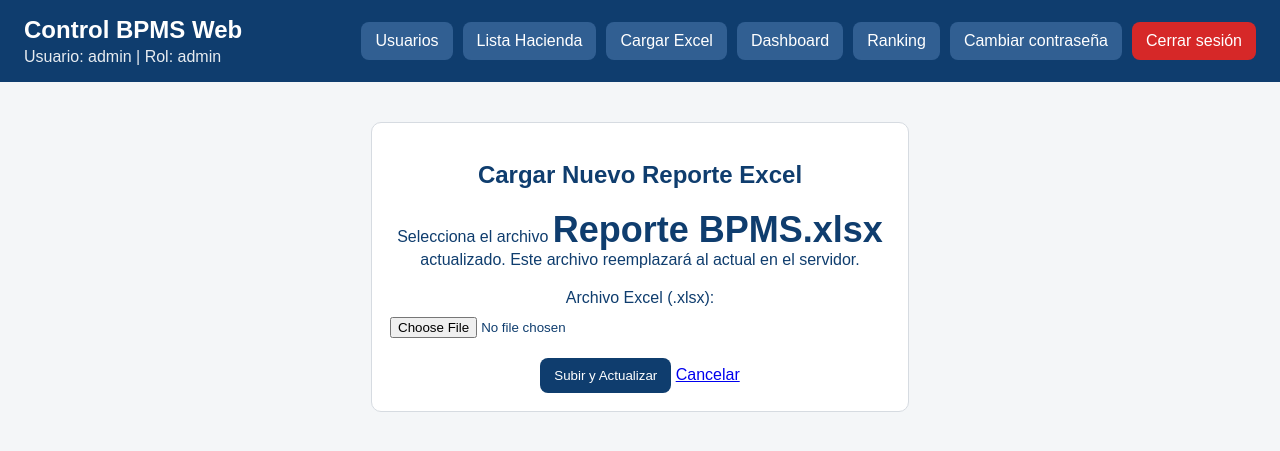
After one commit to aranjara/bpms-web-enterprise, a Flask app: page /admin/upload in a window 1280 px wide. The commit adds this page. Shown: the top 451 px of the page. Run offline with Flask 3, Linux system fonts and the light colour scheme; a user stored in the database is signed in; data comes from the database, SQL or seed files in the repository.

Commit message:
Added Excel upload feature for admins

```diff
--- a/app.py
+++ b/app.py
@@ -617,6 +617,25 @@ def admin_hacienda():
 
     return render_template("admin_hacienda.html", title="Lista Hacienda", user=user, staff=list_hacienda_staff(), edit_staff=edit_staff)
 
+@app.route("/admin/upload", methods=["GET","POST"])
+def admin_upload():
+    user = current_user()
+    if not user or user["role"] != "admin":
+        return redirect(url_for("login"))
+    if request.method == "POST":
+        file = request.files.get("report")
+        if file and file.filename.endswith(".xlsx"):
+            try:
+                file.save(REPORT_PATH)
+                flash("Archivo Excel actualizado correctamente.", "success")
+                return redirect(url_for("dashboard"))
+            except Exception as e:
+                log_error("admin_upload", e)
+                flash("Error al guardar el archivo.", "danger")
+        else:
+            flash("Por favor selecciona un archivo .xlsx válido.", "danger")
+    return render_template("upload.html", title="Cargar Excel", user=user)
+
 if __name__ == "__main__":
     init_db()
     app.run(host="0.0.0.0", port=5000, debug=False, use_reloader=False)
--- a/templates/base.html
+++ b/templates/base.html
@@ -1 +1 @@
-<!doctype html><html lang='es'><head><meta charset='utf-8'><title>{{ title or 'Control BPMS Web' }}</title><link rel='stylesheet' href='{{ url_for("static", filename="styles.css") }}'></head><body><header class='topbar'><div><h1>Control BPMS Web</h1><div class='sub'>Usuario: {{ user["username"] }} | Rol: {{ user["role"] }}</div></div><div class='nav-right'>{% if user["role"] == "admin" %}<a class='navbtn' href='{{ url_for("admin_users") }}'>Usuarios</a><a class='navbtn' href='{{ url_for("admin_hacienda") }}'>Lista Hacienda</a>{% endif %}<a class='navbtn' href='{{ url_for("dashboard") }}'>Dashboard</a><a class='navbtn' href='{{ url_for("ranking", funcionario=request.args.get("funcionario", "TODOS"), estado=request.args.get("estado", "TODOS"), buscar=request.args.get("buscar", "")) }}'>Ranking</a><a class='navbtn' href='{{ url_for("change_password") }}'>Cambiar contraseña</a><a class='logout' href='{{ url_for("logout") }}'>Cerrar sesión</a></div></header><main>{% with messages = get_flashed_messages(with_categories=true) %}{% for category, message in messages %}<div class='flash {{ category }} pageflash'>{{ message }}</div>{% endfor %}{% endwith %}{% block content %}{% endblock %}</main></body></html>
+<!doctype html><html lang='es'><head><meta charset='utf-8'><title>{{ title or 'Control BPMS Web' }}</title><link rel='stylesheet' href='{{ url_for("static", filename="styles.css") }}'></head><body><header class='topbar'><div><h1>Control BPMS Web</h1><div class='sub'>Usuario: {{ user["username"] }} | Rol: {{ user["role"] }}</div></div><div class='nav-right'>{% if user["role"] == "admin" %}<a class='navbtn' href='{{ url_for("admin_users") }}'>Usuarios</a><a class='navbtn' href='{{ url_for("admin_hacienda") }}'>Lista Hacienda</a><a class='navbtn' href='{{ url_for("admin_upload") }}'>Cargar Excel</a>{% endif %}<a class='navbtn' href='{{ url_for("dashboard") }}'>Dashboard</a><a class='navbtn' href='{{ url_for("ranking", funcionario=request.args.get("funcionario", "TODOS"), estado=request.args.get("estado", "TODOS"), buscar=request.args.get("buscar", "")) }}'>Ranking</a><a class='navbtn' href='{{ url_for("change_password") }}'>Cambiar contraseña</a><a class='logout' href='{{ url_for("logout") }}'>Cerrar sesión</a></div></header><main>{% with messages = get_flashed_messages(with_categories=true) %}{% for category, message in messages %}<div class='flash {{ category }} pageflash'>{{ message }}</div>{% endfor %}{% endwith %}{% block content %}{% endblock %}</main></body></html>
--- /dev/null
+++ b/templates/upload.html
@@ -0,0 +1,18 @@
+{% extends "base.html" %}
+{% block content %}
+<div class="card" style="max-width: 500px; margin: 40px auto;">
+    <h2>Cargar Nuevo Reporte Excel</h2>
+    <p>Selecciona el archivo <strong>Reporte BPMS.xlsx</strong> actualizado. Este archivo reemplazará al actual en el servidor.</p>
+
+    <form method="POST" enctype="multipart/form-data">
+        <div class="form-group" style="margin: 20px 0;">
+            <label for="report">Archivo Excel (.xlsx):</label>
+            <input type="file" name="report" id="report" accept=".xlsx" required style="display: block; margin-top: 10px;">
+        </div>
+        <div class="form-actions">
+            <button type="submit" class="btn btn-primary">Subir y Actualizar</button>
+            <a href="{{ url_for('dashboard') }}" class="btn">Cancelar</a>
+        </div>
+    </form>
+</div>
+{% endblock %}
```
